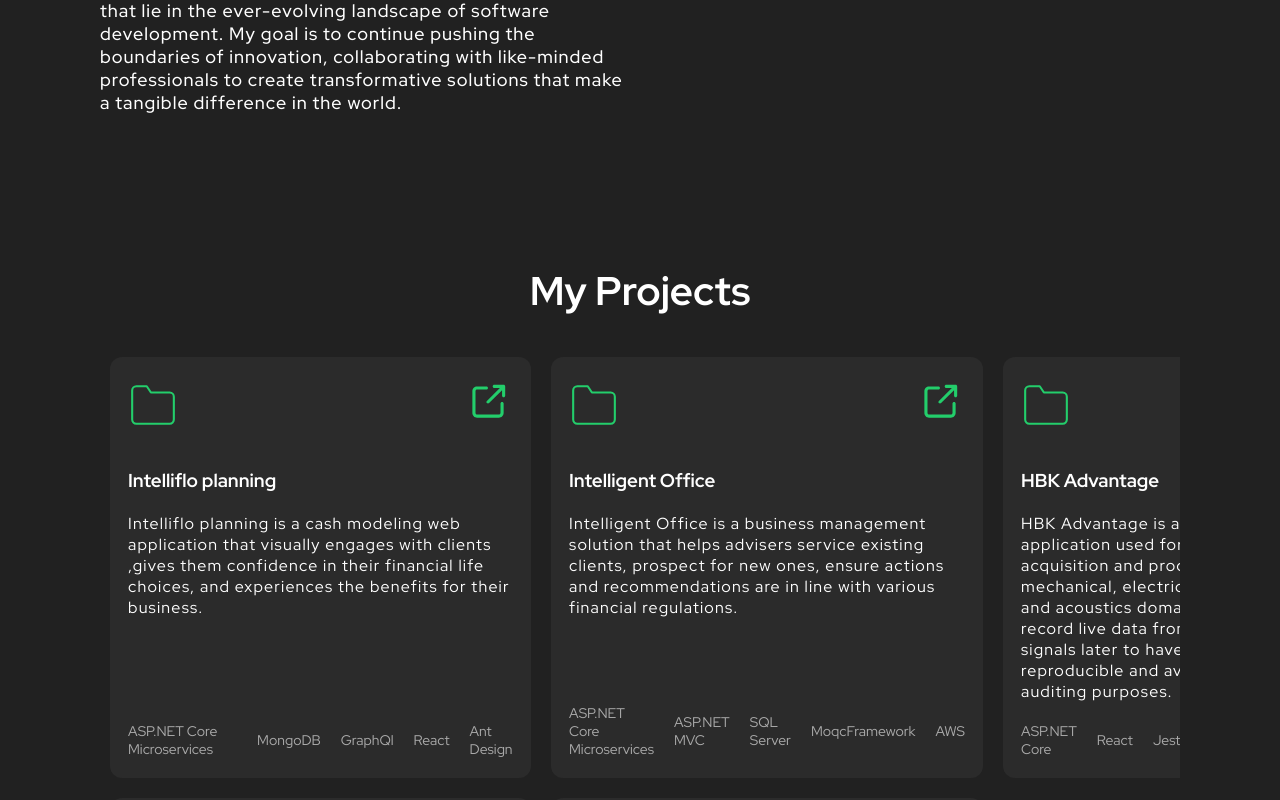
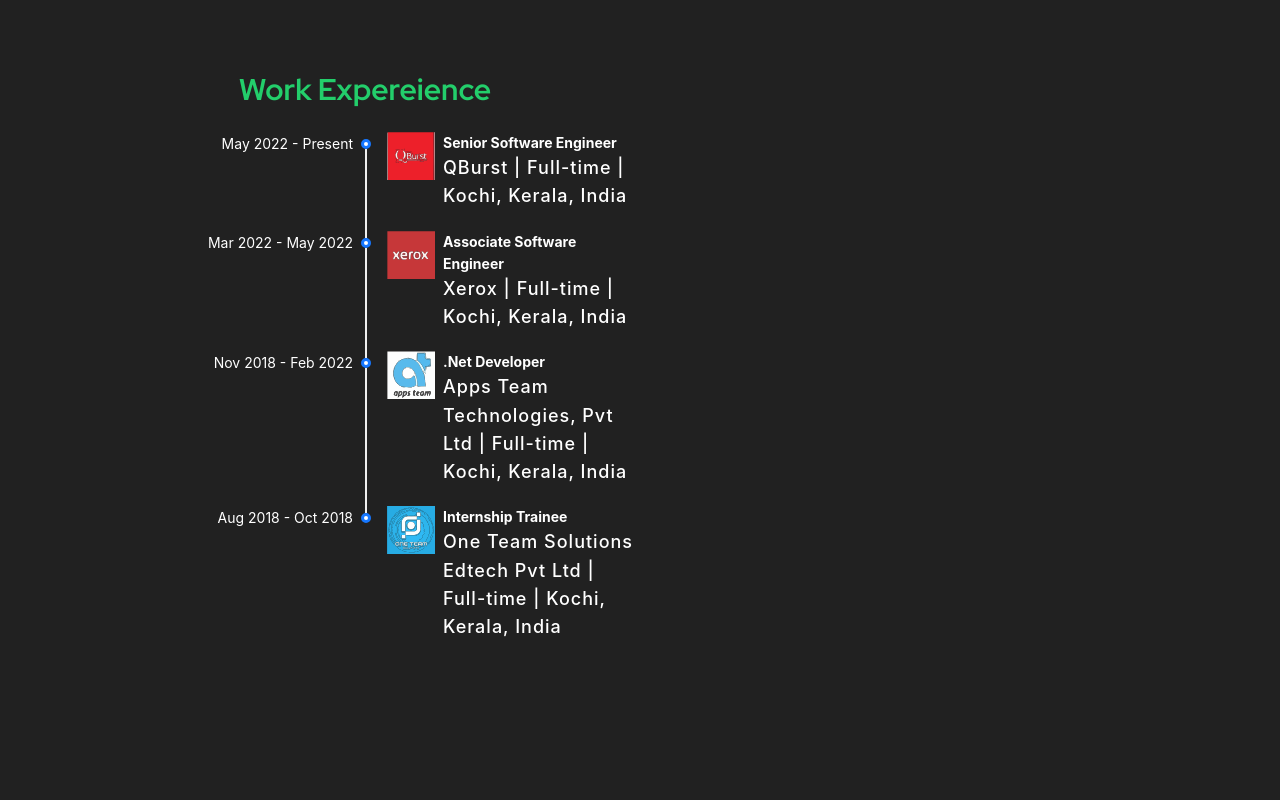
Before and after one commit to ScoluBasil/Portfolio, a React (Create React App) app: page / in a window 1280 px wide. Shown: the part 1380-2180 px from the top of the page. Built offline with nearby package versions, Linux system fonts and the light colour scheme.

Commit message:
Some styling improovement added

```diff
--- a/public/index.html
+++ b/public/index.html
@@ -11,22 +11,15 @@
 
     <title>Basil Jose | Portfolio</title>
     <meta charset="utf-8" />
-    <meta property="og:title" content="Vinayak Singh | Portfolio">
-    <meta name="keywords" content="Vinayak Singh,Vinayak,Code Vinayak,Portfolio Vinayak Singh,Freelance website developer">
-    <meta property="og:description" content="Looking for a talented freelance website developer? Vinayak Singh has the skills and expertise you need to bring your website vision to life. With a wide range of skills including HTML, CSS, JavaScript, and React, as well as expertise in CMS systems like WordPress and Shopify, Contact Vinayak today to get started. Contact now today to get started on your web development project." name="description">
+    <meta property="og:title" content="Basil Jose | Portfolio">
     <meta property="og:image:type" content="image/jpg">
-    <meta property="og:image" content="Images/VinayakSingh.jpg">
-    <meta name="image" property="og:image" content="Images/VinayakSingh.jpg">
     <meta property="og:image:width" content="800">
     <meta property="og:image:height" content="600">
     <meta property="og:type" content="website">
     <meta property="og:type" content="article">
-    <meta property="article:author" content="https://vinayaksingh.com/">
-    <meta property="og:site_name" content="vinayaksingh.com">
     <meta property="article:published_time" content="date_time">
     <meta property="og:locale" content="pt_BR">
     <meta name="viewport" content="width=device-width, initial-scale=1" />
-    <meta name="google-site-verification" content="Yuca5UbpJGE9KOnlEWxQmTwpo4F__IKeQ8qDO6AO91U" />
 </head>
 
 <body>
--- a/src/components/About/About.tsx
+++ b/src/components/About/About.tsx
@@ -1,15 +1,5 @@
 import { Container } from "./styles";
 import BasilJose from "../../assets/Basil.png";
-import wordpress from "../../assets/wordpress.svg";
-import shopify from "../../assets/shopify.svg";
-import htmlIcon from "../../assets/html-icon.svg";
-import cssIcon from "../../assets/css-icon.svg";
-import jsIcon from "../../assets/js-icon.svg";
-import nodeIcon from "../../assets/node-icon.svg";
-import reactIcon from "../../assets/react-icon.svg";
-import typescriptIcon from "../../assets/typescript-icon.svg";
-import vueIcon from "../../assets/vue-icon.svg";
-import boostrapIcon from "../../assets/bootstrap-icon.svg";
 import ScrollAnimation from "react-animate-on-scroll";
 
 export function About() {
@@ -29,7 +19,7 @@
             What truly fuels my passion is the opportunity to innovate.My expertised area not just limited to .net techstack, I excel in Test-Driven Development (TDD), leveraging the power of React to craft efficient and effective testing methodologies. I believe in continuous learning and staying abreast of emerging technologies to push the boundaries of what's possible in web development.
           </p>
         </ScrollAnimation>
-        <ScrollAnimation animateIn="fadeInLeft" delay={0.3 * 1000}>
+        <ScrollAnimation animateIn="fadeInLeft" delay={0.3 * 1000} style={{ marginBottom: "2rem" }}>
           <p>
           I hold a Master's Degree in Computer Application from APJ Abdul Kalam Technical University of Kerala, a testament to my commitment to academic excellence and lifelong learning.
           </p>
@@ -39,61 +29,6 @@
             Looking ahead, I am excited about the endless possibilities that lie in the ever-evolving landscape of software development. My goal is to continue pushing the boundaries of innovation, collaborating with like-minded professionals to create transformative solutions that make a tangible difference in the world.
           </p>
         </ScrollAnimation>
-        {/* <ScrollAnimation animateIn="fadeInLeft" delay={0.4 * 1000}>
-          <h3>Here are my main skills:</h3>
-        </ScrollAnimation> */}
-        {/* <div className="hard-skills">
-          <div className="hability">
-            <ScrollAnimation animateIn="fadeInUp" delay={0.10 * 1000}>
-              <img src={wordpress} alt="Wordpress" />
-            </ScrollAnimation>
-          </div>
-          <div className="hability">
-            <ScrollAnimation animateIn="fadeInUp" delay={0.12 * 1000}>
-              <img src={shopify} alt="shopify" />
-            </ScrollAnimation>
-          </div>
-          <div className="hability">
-            <ScrollAnimation animateIn="fadeInUp" delay={0.13 * 1000}>
-              <img src={reactIcon} alt="React" />
-            </ScrollAnimation>
-          </div>
-          <div className="hability">
-            <ScrollAnimation animateIn="fadeInUp" delay={0.14 * 1000}>
-              <img src={typescriptIcon} alt="Typescript" />
-            </ScrollAnimation>
-          </div>
-          <div className="hability">
-            <ScrollAnimation animateIn="fadeInUp" delay={0.15 * 1000}>
-              <img src={vueIcon} alt="Vue" />
-            </ScrollAnimation>
-          </div>
-          <div className="hability">
-            <ScrollAnimation animateIn="fadeInUp" delay={0.16 * 1000}>
-              <img src={nodeIcon} alt="Node" />
-            </ScrollAnimation>
-          </div>
-          <div className="hability">
-            <ScrollAnimation animateIn="fadeInUp" delay={0.17 * 1000}>
-              <img src={htmlIcon} alt="Html" />
-            </ScrollAnimation>
-          </div>
-          <div className="hability">
-            <ScrollAnimation animateIn="fadeInUp" delay={0.18 * 1000}>
-              <img src={cssIcon} alt="Css" />
-            </ScrollAnimation>
-          </div>
-          <div className="hability">
-            <ScrollAnimation animateIn="fadeInUp" delay={0.19 * 1000}>
-              <img src={boostrapIcon} alt="bootstrap" />
-            </ScrollAnimation>
-          </div>
-          <div className="hability">
-            <ScrollAnimation animateIn="fadeInUp" delay={0.19 * 1000}>
-              <img src={jsIcon} alt="JavaScript" />
-            </ScrollAnimation>
-          </div>
-        </div> */}
       </div>
       <div className="about-image">
         <ScrollAnimation animateIn="fadeInRight" delay={0.20 * 1000}>
--- a/src/components/Experience/Experience.tsx
+++ b/src/components/Experience/Experience.tsx
@@ -1,9 +1,10 @@
 import { Timeline } from "antd";
-import azureIcon from "../../assets/azure.svg";
 import AT from "../../assets/AT.svg";
 import OT from "../../assets/OT.svg";
 import QB from "../../assets/QB.svg";
 import XE from "../../assets/XE.svg";
+import { Container } from "./styles";
+import ScrollAnimation from "react-animate-on-scroll";
 interface TimelineItemProps {
   label: string;
   icon?: string;
@@ -62,8 +63,24 @@
   ];
 
   return (
-    <Timeline mode="left" style={{ marginTop: '1rem', marginLeft: '-42rem' }}>
-      {timelineItems.map((item) => (TimelineItem(item)))}
-    </Timeline>
+    <Container id="Experience">
+      <div className="Experience-text">
+        <ScrollAnimation animateIn="fadeInLeft">
+        <div style={{ display: 'flex', flexDirection: 'column', alignItems: 'center', margin: 0, padding: 0 }}>
+          <h2>Work Expereience</h2>
+        </div>
+        </ScrollAnimation>
+        <ScrollAnimation animateIn="fadeInLeft">
+         <div style={{ margin: 0, padding: 0 }}>
+         <div style={{ display: 'flex', flexDirection: 'column', alignItems: 'flex-start', margin: 0, padding: 0 }}>
+          <Timeline mode="left" style={{ marginTop: '1rem' }}>
+            {timelineItems.map((item) => (TimelineItem(item)))}
+          </Timeline>
+          </div>
+        </div>
+        </ScrollAnimation>
+      </div>
+    </Container>
+
     )
 }
--- /dev/null
+++ b/src/components/Experience/styles.ts
@@ -0,0 +1,79 @@
+import styled from "styled-components";
+
+export const Container = styled.section`
+  margin-top: 12rem;
+  display: grid;
+  grid-template-columns: 1fr 1fr;
+  gap: 2rem;
+
+  .hard-skills{
+    margin-top: 1.6rem;
+    display: flex;
+    align-items: center;
+    flex-wrap: wrap;
+    gap: 1.8rem;
+  }
+  .hability{
+    display: flex;
+    flex-direction: column;
+    align-items: center;
+
+    img{
+      width: 3.4rem;
+    }
+  }
+
+  h2{
+    display: inline-block;
+    margin-bottom: 2rem;
+    // border-bottom: 0.2rem solid var(--blue);
+    font-size :3rem;
+    margin-top: 0rem;
+    color: var(--green);
+  }
+
+  h3{
+    margin-top: 2rem;
+    color: var(--green);
+  }
+
+  p{
+    font-size: 1.8rem;
+    letter-spacing: 0.1rem;
+    font-weight: 500;
+  }
+
+  .experience-text
+  {
+    display: flex;
+    flex-direction: column;
+    align-items: center;
+    margin: 0px;
+    padding: 0px;
+  }
+  .Experience-image{
+    text-align: center;
+   img{
+     margin-top: 2rem;
+     width: 75%;
+     filter: grayscale(0);
+     transition: filter 0.5s;
+     &:hover{
+       filter: grayscale(0);
+     }
+   }
+  }
+
+  @media (max-width: 960px){
+    display: block;
+    text-align: center;
+
+    .hard-skills{
+      justify-content: center;
+    }
+
+
+
+  }
+
+`
--- a/src/components/Header/Header.tsx
+++ b/src/components/Header/Header.tsx
@@ -34,12 +34,12 @@
           <NavHashLink smooth to="#about" onClick={closeMenu}>
             About me
           </NavHashLink>
+          <NavHashLink smooth to="#Experience" onClick={closeMenu}>
+            Experience
+          </NavHashLink>
           <NavHashLink smooth to="#project" onClick={closeMenu}>
             Project
           </NavHashLink>
-          {/* <NavHashLink smooth to="#Certifications" onClick={closeMenu}>
-            Certifications
-          </NavHashLink> */}
           <a href={Resume} download className="button">
             Resume
           </a>
--- a/src/components/Hero/Hero.tsx
+++ b/src/components/Hero/Hero.tsx
@@ -24,13 +24,6 @@
         </ScrollAnimation>
         <ScrollAnimation animateIn="fadeInUp" delay={0.6 * 1000}>
           <p className="small-resume">Over 5 Years of Experience in Software engineering, mainly focussed on Microsoft technologies.</p>
-        </ScrollAnimation>
-
-        <ScrollAnimation animateIn="fadeInUp" delay={0.8 * 1000}>
-          <h4>Work Experience</h4>
-        </ScrollAnimation>
-        <ScrollAnimation animateIn="fadeInUp" delay={1 * 1000}>
-        <Experience/>
         </ScrollAnimation>
         <ScrollAnimation animateIn="fadeInUp" delay={1.2 * 1000}>
         <div className="social-media">
--- a/src/components/Main/Main.tsx
+++ b/src/components/Main/Main.tsx
@@ -11,6 +11,7 @@
 import sqlIcon from "../../assets/Sql.svg";
 import microsoftIcon from "../../assets/microsoft.svg";
 import { Contact } from "../Contact/Contact";
+import { Experience } from "../Experience/Experience";
 
 export function Main() {
   return (
@@ -226,10 +227,11 @@
           }
         }}
       />
-      <Hero></Hero>
-      <About></About>
-      <Project></Project>
-      <Contact></Contact>
+      <Hero/>
+      <About/>
+      <Experience/>
+      <Project/>
+      <Contact/>
     </Container>
   );
 }
--- a/src/components/Project/styles.ts
+++ b/src/components/Project/styles.ts
@@ -80,6 +80,11 @@
 
   @media (max-width: 960px){
     .projects{
+      grid-template-columns: 1fr;
+    }
+  }
+  @media (max-width: 1400px){
+    .projects{
       grid-template-columns: 1fr 1fr;
     }
   }
@@ -89,4 +94,9 @@
       grid-template-columns: 1fr;
     }
   }
+  @media (max-width: 420px){
+    .project{
+      max-width: 75%;
+    }
+  }
 `
--- a/src/styles/global.ts
+++ b/src/styles/global.ts
@@ -130,4 +130,5 @@
   .ant-timeline-item-tail{
     background-color: #FFFF;
   }
+
 `
```
